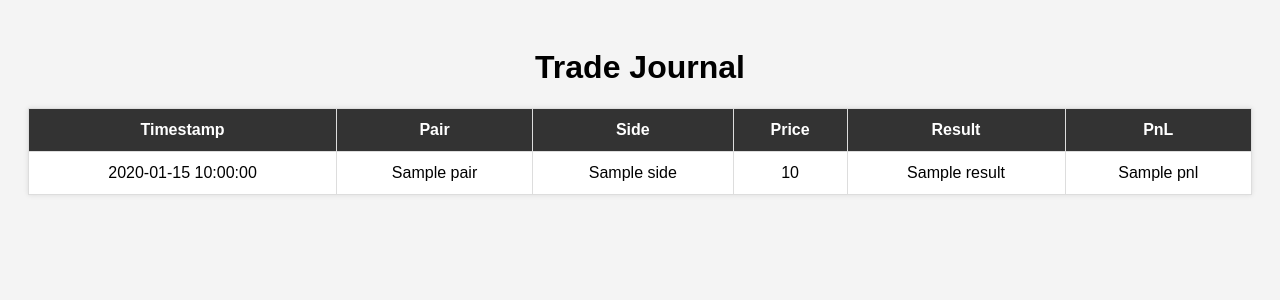
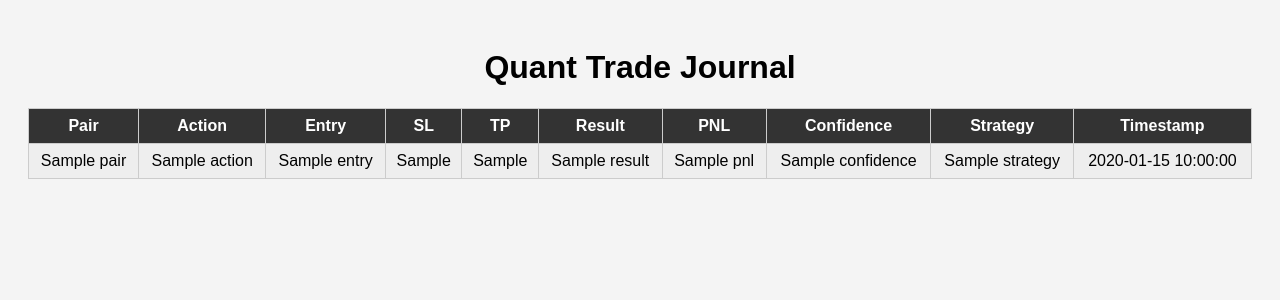
Before and after one commit to Jarvis-jpg/flask-trading-bot, a Flask app: template templates/dashboard.html in a window 1280 px wide. Shown: the top 300 px of the page. Run offline with Flask 3, Linux system fonts and the light colour scheme; the template is opened without the code that fills it: most values are stand-ins (such as "Sample title", 1, 10 or a date in 2020).

Commit message:
Add working dashboard to show journal trades

```diff
--- a/templates/dashboard.html
+++ b/templates/dashboard.html
@@ -1,46 +1,45 @@
 <!DOCTYPE html>
-<html lang="en">
+<html>
 <head>
-    <meta charset="UTF-8">
-    <title>Trade Journal Dashboard</title>
+    <title>Trading Journal Dashboard</title>
     <style>
-        body { font-family: Arial, sans-serif; padding: 20px; background: #f4f4f4; }
+        body { font-family: Arial, sans-serif; background-color: #f4f4f4; padding: 20px; }
         h1 { text-align: center; }
-        table { width: 100%; border-collapse: collapse; background: white; box-shadow: 0 0 5px rgba(0,0,0,0.1); }
-        th, td { padding: 12px; text-align: center; border: 1px solid #ddd; }
-        th { background: #333; color: white; }
-        tr:nth-child(even) { background: #f9f9f9; }
+        table { width: 100%; border-collapse: collapse; margin-top: 20px; background: white; }
+        th, td { border: 1px solid #ccc; padding: 8px; text-align: center; }
+        th { background-color: #333; color: white; }
+        tr:nth-child(even) { background-color: #eee; }
     </style>
 </head>
 <body>
-    <h1>Trade Journal</h1>
-    {% if trades %}
+    <h1>Quant Trade Journal</h1>
     <table>
-        <thead>
         <tr>
+            <th>Pair</th>
+            <th>Action</th>
+            <th>Entry</th>
+            <th>SL</th>
+            <th>TP</th>
+            <th>Result</th>
+            <th>PNL</th>
+            <th>Confidence</th>
+            <th>Strategy</th>
             <th>Timestamp</th>
-                <th>Pair</th>
-                <th>Side</th>
-                <th>Price</th>
-                <th>Result</th>
-                <th>PnL</th>
         </tr>
-        </thead>
-        <tbody>
         {% for trade in trades %}
         <tr>
-                <td>{{ trade.timestamp }}</td>
             <td>{{ trade.pair }}</td>
-                <td>{{ trade.side }}</td>
-                <td>{{ trade.price }}</td>
+            <td>{{ trade.action }}</td>
+            <td>{{ trade.entry }}</td>
+            <td>{{ trade.stop_loss }}</td>
+            <td>{{ trade.take_profit }}</td>
             <td>{{ trade.result }}</td>
             <td>{{ trade.pnl }}</td>
+            <td>{{ trade.confidence }}</td>
+            <td>{{ trade.strategy }}</td>
+            <td>{{ trade.timestamp }}</td>
         </tr>
         {% endfor %}
-        </tbody>
     </table>
-    {% else %}
-    <p>No trade data found.</p>
-    {% endif %}
 </body>
 </html>
```
Also changed, not shown: dashboard.py (+15 -13 lines). Lines whose indentation alone changed are shown as unchanged.
